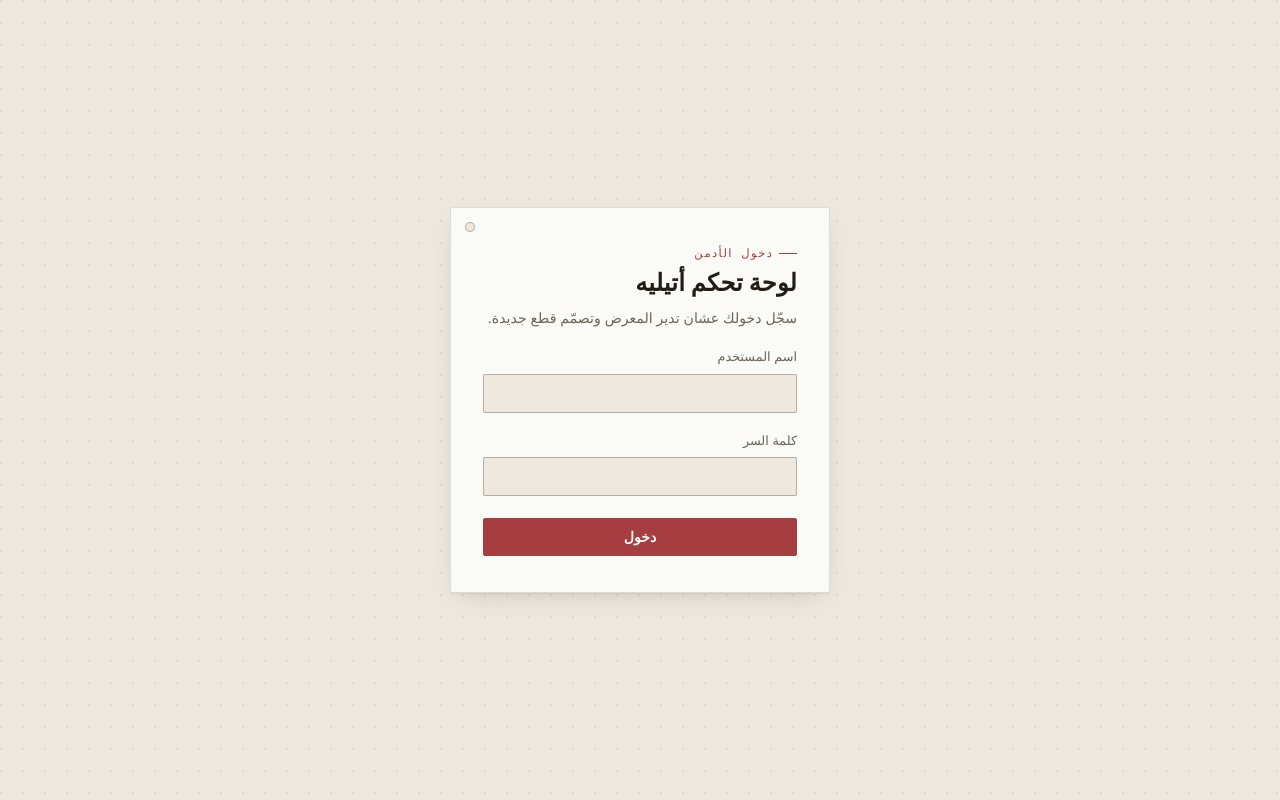
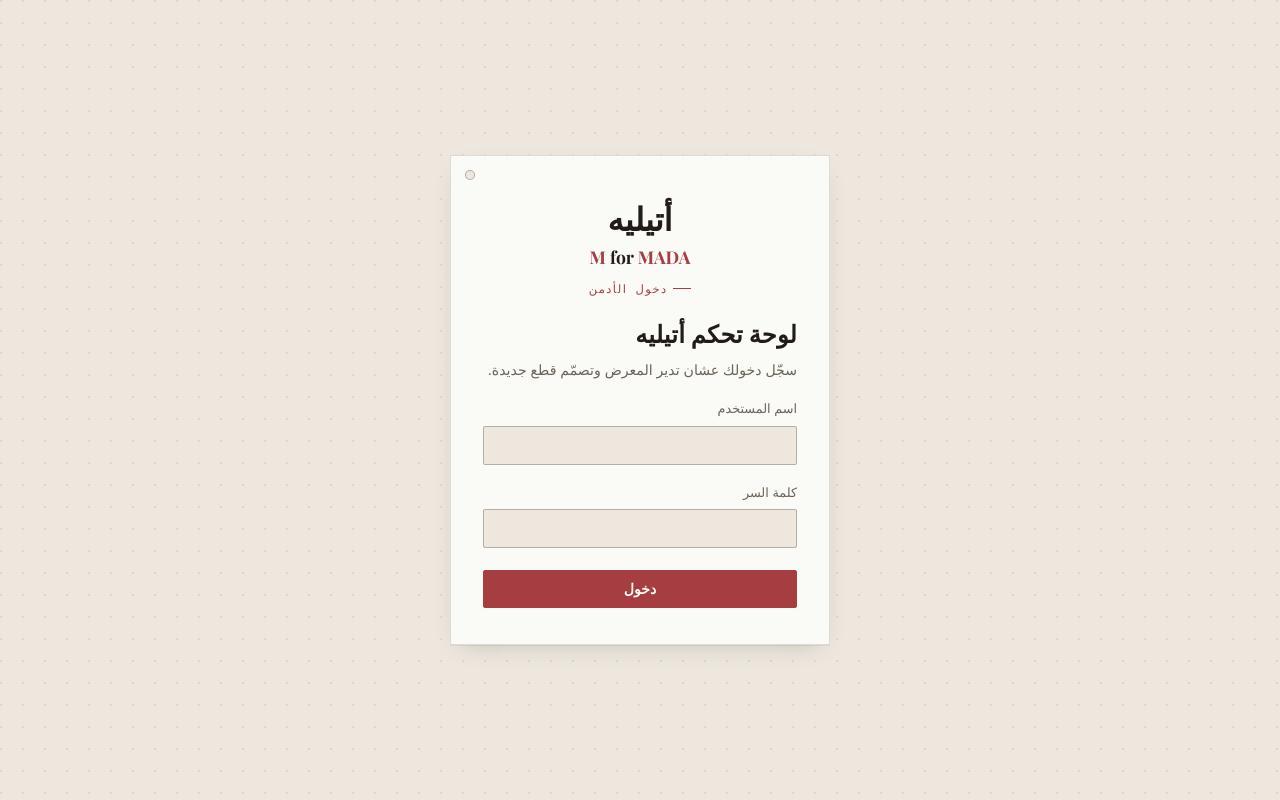
Before and after one commit to fake30201-star/design, a website: page public/admin/login.html in a window 1280 px wide. Drawn offline with nearby package versions, Linux system fonts and the light colour scheme.

Commit message:
Update login.html

```diff
--- a/public/admin/login.html
+++ b/public/admin/login.html
@@ -11,7 +11,16 @@
 <body>
 <div class="login-wrap">
   <form class="swatch-card login-card" id="loginForm">
-    <div class="eyebrow">دخول الأدمن</div>
+    <div style="text-align:center;margin-bottom:16px;">
+      <div style="font-family:'Playfair Display',serif;font-size:2rem;font-weight:700;">
+        أتيليه
+      </div>
+      <a href="https://protofile-sepia.vercel.app/" target="_blank"
+         style="text-decoration:none;font-family:'Playfair Display',serif;font-weight:700;font-size:1.1rem;color:var(--wine);">
+        M <span style="color:var(--ink);">for</span> MADA
+      </a>
+      <div class="eyebrow" style="justify-content:center;margin-top:8px;">دخول الأدمن</div>
+    </div>
     <h1>لوحة تحكم أتيليه</h1>
     <p>سجّل دخولك عشان تدير المعرض وتصمّم قطع جديدة.</p>
     <div class="field">
```
